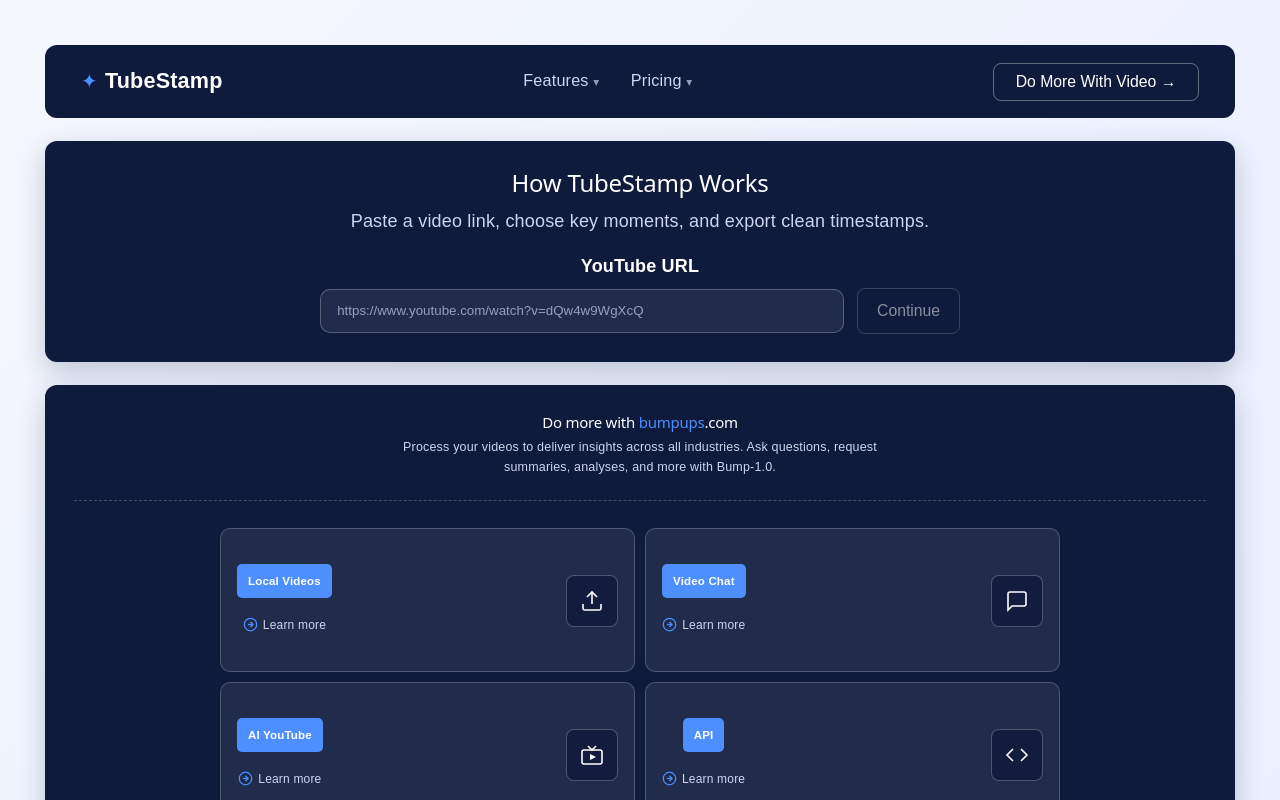
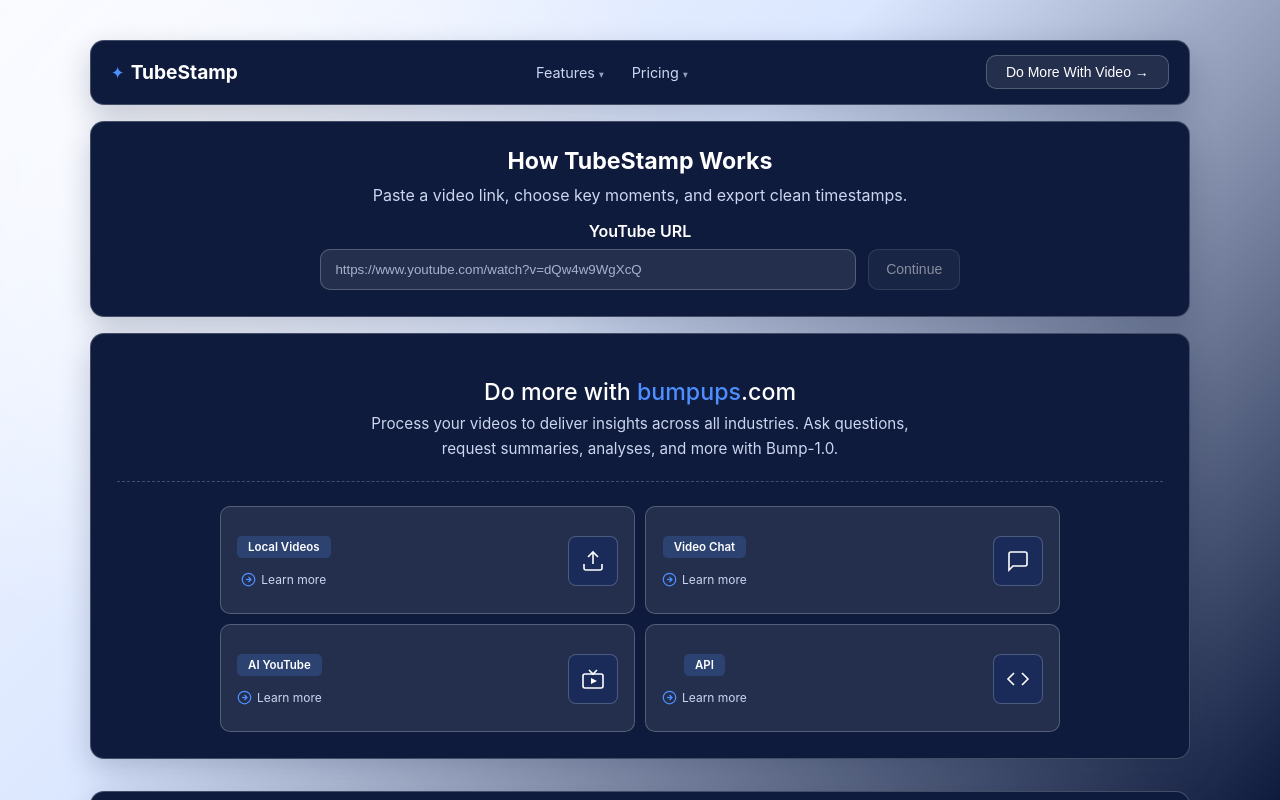
Before and after one commit to KwandileMgenge/tubestampprod, a React (Vite) app: page / in a window 1280 px wide. Shown: the top 800 px of the page. Built offline with nearby package versions, Linux system fonts and the light colour scheme.

Commit message:
UI refined and looks clean

```diff
--- a/index.html
+++ b/index.html
@@ -4,7 +4,11 @@
     <meta charset="UTF-8" />
     <link rel="icon" type="image/svg+xml" href="/favicon.svg" />
     <meta name="viewport" content="width=device-width, initial-scale=1.0" />
-    <title>tubestampprod</title>
+    <meta
+      name="description"
+      content="TubeStamp turns YouTube videos into clean timestamps, fast summaries, and smarter publishing workflows."
+    />
+    <title>TubeStamp | AI YouTube Timestamps and Video Summaries</title>
   </head>
   <body>
     <div id="root"></div>
--- a/src/App.css
+++ b/src/App.css
@@ -1,184 +1,4 @@
-.counter {
-  font-size: 16px;
-  padding: 5px 10px;
-  border-radius: 5px;
-  color: var(--accent);
-  background: var(--accent-bg);
-  border: 2px solid transparent;
-  transition: border-color 0.3s;
-  margin-bottom: 24px;
-
-  &:hover {
-    border-color: var(--accent-border);
-  }
-  &:focus-visible {
-    outline: 2px solid var(--accent);
-    outline-offset: 2px;
-  }
+.app-shell {
+  min-height: 100vh;
+  width: 100%;
 }
-
-.hero {
-  position: relative;
-
-  .base,
-  .framework,
-  .vite {
-    inset-inline: 0;
-    margin: 0 auto;
-  }
-
-  .base {
-    width: 170px;
-    position: relative;
-    z-index: 0;
-  }
-
-  .framework,
-  .vite {
-    position: absolute;
-  }
-
-  .framework {
-    z-index: 1;
-    top: 34px;
-    height: 28px;
-    transform: perspective(2000px) rotateZ(300deg) rotateX(44deg) rotateY(39deg)
-      scale(1.4);
-  }
-
-  .vite {
-    z-index: 0;
-    top: 107px;
-    height: 26px;
-    width: auto;
-    transform: perspective(2000px) rotateZ(300deg) rotateX(40deg) rotateY(39deg)
-      scale(0.8);
-  }
-}
-
-#center {
-  display: flex;
-  flex-direction: column;
-  gap: 25px;
-  place-content: center;
-  place-items: center;
-  flex-grow: 1;
-
-  @media (max-width: 1024px) {
-    padding: 32px 20px 24px;
-    gap: 18px;
-  }
-}
-
-#next-steps {
-  display: flex;
-  border-top: 1px solid var(--border);
-  text-align: left;
-
-  & > div {
-    flex: 1 1 0;
-    padding: 32px;
-    @media (max-width: 1024px) {
-      padding: 24px 20px;
-    }
-  }
-
-  .icon {
-    margin-bottom: 16px;
-    width: 22px;
-    height: 22px;
-  }
-
-  @media (max-width: 1024px) {
-    flex-direction: column;
-    text-align: center;
-  }
-}
-
-#docs {
-  border-right: 1px solid var(--border);
-
-  @media (max-width: 1024px) {
-    border-right: none;
-    border-bottom: 1px solid var(--border);
-  }
-}
-
-#next-steps ul {
-  list-style: none;
-  padding: 0;
-  display: flex;
-  gap: 8px;
-  margin: 32px 0 0;
-
-  .logo {
-    height: 18px;
-  }
-
-  a {
-    color: var(--text-h);
-    font-size: 16px;
-    border-radius: 6px;
-    background: var(--social-bg);
-    display: flex;
-    padding: 6px 12px;
-    align-items: center;
-    gap: 8px;
-    text-decoration: none;
-    transition: box-shadow 0.3s;
-
-    &:hover {
-      box-shadow: var(--shadow);
-    }
-    .button-icon {
-      height: 18px;
-      width: 18px;
-    }
-  }
-
-  @media (max-width: 1024px) {
-    margin-top: 20px;
-    flex-wrap: wrap;
-    justify-content: center;
-
-    li {
-      flex: 1 1 calc(50% - 8px);
-    }
-
-    a {
-      width: 100%;
-      justify-content: center;
-      box-sizing: border-box;
-    }
-  }
-}
-
-#spacer {
-  height: 88px;
-  border-top: 1px solid var(--border);
-  @media (max-width: 1024px) {
-    height: 48px;
-  }
-}
-
-.ticks {
-  position: relative;
-  width: 100%;
-
-  &::before,
-  &::after {
-    content: '';
-    position: absolute;
-    top: -4.5px;
-    border: 5px solid transparent;
-  }
-
-  &::before {
-    left: 0;
-    border-left-color: var(--border);
-  }
-  &::after {
-    right: 0;
-    border-right-color: var(--border);
-  }
-}
--- a/src/App.jsx
+++ b/src/App.jsx
@@ -1,7 +1,12 @@
-import LandingPage from './unAuth/components/LandingPage'
+import "./App.css";
+import LandingPage from "./unAuth/components/LandingPage";
 
 function App() {
-  return <LandingPage />
+  return (
+    <div className="app-shell">
+      <LandingPage />
+    </div>
+  );
 }
 
-export default App
+export default App;
--- a/src/index.css
+++ b/src/index.css
@@ -1,109 +1,37 @@
 :root {
-  --text: #6b6375;
-  --text-h: #08060d;
-  --bg: #fff;
-  --border: #e5e4e7;
-  --code-bg: #f4f3ec;
-  --accent: #aa3bff;
-  --accent-bg: rgba(170, 59, 255, 0.1);
-  --accent-border: rgba(170, 59, 255, 0.5);
-  --social-bg: rgba(244, 243, 236, 0.5);
-  --shadow:
-    rgba(0, 0, 0, 0.1) 0 10px 15px -3px, rgba(0, 0, 0, 0.05) 0 4px 6px -2px;
-
-  --sans: system-ui, 'Segoe UI', Roboto, sans-serif;
-  --heading: system-ui, 'Segoe UI', Roboto, sans-serif;
-  --mono: ui-monospace, Consolas, monospace;
-
-  font: 18px/145% var(--sans);
-  letter-spacing: 0.18px;
-  color-scheme: light dark;
-  color: var(--text);
-  background: var(--bg);
-  font-synthesis: none;
-  text-rendering: optimizeLegibility;
-  -webkit-font-smoothing: antialiased;
-  -moz-osx-font-smoothing: grayscale;
-
-  @media (max-width: 1024px) {
-    font-size: 16px;
-  }
+  --bg-start: #f7f9ff;
+  --bg-mid: #dbe7ff;
+  --bg-end: #0f1b3d;
+  --panel: #0f1b3d;
+  --panel-soft: #1a2b5a;
+  --surface: rgba(255, 255, 255, 0.09);
+  --surface-border: rgba(255, 255, 255, 0.22);
+  --text-main: #ffffff;
+  --text-muted: #ccd6f0;
+  --text-body: #3a4a78;
+  --brand: #4e8fff;
+  --radius-lg: 14px;
+  --radius-md: 10px;
+  --shadow-lg: 0 12px 30px rgba(15, 27, 61, 0.22);
+  --font-main: "Inter", "Segoe UI", Tahoma, Geneva, Verdana, sans-serif;
 }
 
-@media (prefers-color-scheme: dark) {
-  :root {
-    --text: #9ca3af;
-    --text-h: #f3f4f6;
-    --bg: #16171d;
-    --border: #2e303a;
-    --code-bg: #1f2028;
-    --accent: #c084fc;
-    --accent-bg: rgba(192, 132, 252, 0.15);
-    --accent-border: rgba(192, 132, 252, 0.5);
-    --social-bg: rgba(47, 48, 58, 0.5);
-    --shadow:
-      rgba(0, 0, 0, 0.4) 0 10px 15px -3px, rgba(0, 0, 0, 0.25) 0 4px 6px -2px;
-  }
-
-  #social .button-icon {
-    filter: invert(1) brightness(2);
-  }
+*,
+*::before,
+*::after {
+  box-sizing: border-box;
 }
 
 body {
   margin: 0;
+  font-family: var(--font-main);
+  color: var(--text-body);
+  background:
+    radial-gradient(circle at 15% 20%, rgba(255, 255, 255, 0.7) 0%, transparent 38%),
+    linear-gradient(135deg, var(--bg-start) 0%, var(--bg-mid) 42%, var(--bg-end) 100%);
+  background-attachment: fixed;
 }
 
 #root {
-  width: 100%;
-  margin: 0;
-  text-align: center;
-  min-height: 100svh;
-  display: flex;
-  flex-direction: column;
-  box-sizing: border-box;
+  min-height: 100vh;
 }
-
-h1,
-h2 {
-  font-family: var(--heading);
-  font-weight: 500;
-  color: var(--text-h);
-}
-
-h1 {
-  font-size: 56px;
-  letter-spacing: -1.68px;
-  margin: 32px 0;
-  @media (max-width: 1024px) {
-    font-size: 36px;
-    margin: 20px 0;
-  }
-}
-h2 {
-  font-size: 24px;
-  line-height: 118%;
-  letter-spacing: -0.24px;
-  margin: 0 0 8px;
-  @media (max-width: 1024px) {
-    font-size: 20px;
-  }
-}
-p {
-  margin: 0;
-}
-
-code,
-.counter {
-  font-family: var(--mono);
-  display: inline-flex;
-  border-radius: 4px;
-  color: var(--text-h);
-}
-
-code {
-  font-size: 15px;
-  line-height: 135%;
-  padding: 4px 8px;
-  background: var(--code-bg);
-}
--- a/src/unAuth/components/BumpUps.css
+++ b/src/unAuth/components/BumpUps.css
@@ -1,8 +1,9 @@
 .domore {
-  background-color: #0f1b3d;
-  border-radius: 12px;
+  background-color: var(--panel);
+  border-radius: var(--radius-lg);
+  border: 1px solid var(--surface-border);
   padding: 1.6rem;
-  box-shadow: 0 10px 28px rgba(15, 27, 61, 0.22);
+  box-shadow: var(--shadow-lg);
   text-align: center;
 }
 
@@ -16,19 +17,19 @@
 }
 
 .domore__top h2 {
-  font-size: 15px;
+  font-size: 1.45rem;
   font-weight: 500;
-  color: #ffffff;
+  color: var(--text-main);
   margin-bottom: 6px;
 }
 
 .domore__brand {
-  color: #4e8fff;
+  color: var(--brand);
 }
 
 .domore__top p {
-  font-size: 12.5px;
-  color: #ccd6f0;
+  font-size: 0.95rem;
+  color: var(--text-muted);
   line-height: 1.6;
   max-width: 540px;
   margin: 0 auto;
@@ -43,9 +44,9 @@
 }
 
 .domore__card {
-  background-color: rgba(255, 255, 255, 0.08);
-  border: 1.5px solid rgba(255, 255, 255, 0.2);
-  border-radius: 10px;
+  background-color: var(--surface);
+  border: 1px solid var(--surface-border);
+  border-radius: var(--radius-md);
   padding: 18px 16px 16px;
   display: flex;
   align-items: center;
@@ -56,8 +57,8 @@
 }
 
 .domore__card:hover {
-  background-color: rgba(255, 255, 255, 0.12);
-  border-color: rgba(255, 255, 255, 0.4);
+  background-color: rgba(78, 143, 255, 0.16);
+  border-color: rgba(78, 143, 255, 0.48);
 }
 
 .domore__card-left {
@@ -71,8 +72,8 @@
 .domore__badge {
   display: inline-flex;
   align-items: center;
-  background-color: #4e8fff;
-  color: #ffffff;
+  background-color: rgba(78, 143, 255, 0.2);
+  color: var(--text-main);
   font-size: 11.5px;
   font-weight: 600;
   padding: 4px 11px;
@@ -86,21 +87,21 @@
   justify-content: center;
   gap: 5px;
   font-size: 12px;
-  color: #ccd6f0;
+  color: var(--text-muted);
   text-decoration: none;
   transition: color 0.15s;
 }
 
 .domore__learn:hover {
-  color: #ffffff;
+  color: var(--text-main);
 }
 
 .domore__icon {
   width: 50px;
   height: 50px;
-  background-color: rgba(15, 27, 61, 0.85);
-  border: 1.5px solid rgba(255, 255, 255, 0.25);
-  color: #ffffff;
+  background-color: var(--panel-soft);
+  border: 1px solid var(--surface-border);
+  color: var(--text-main);
   border-radius: 8px;
   display: flex;
   align-items: center;
--- a/src/unAuth/components/LandingPage.css
+++ b/src/unAuth/components/LandingPage.css
@@ -2,54 +2,22 @@
   min-height: 100vh;
   width: 100%;
   padding: 2.5rem;
-  background: linear-gradient(135deg, #f5f7ff 0%, #e6eeff 100%);
-  font-family: Arial, sans-serif;
   display: flex;
   align-items: center;
   justify-content: center;
-  box-sizing: border-box;
 }
 
 .landing-container {
   width: 100%;
-  max-width: 1200px;
+  max-width: 1100px;
   margin: 0 auto;
   display: flex;
   flex-direction: column;
-  gap: 1.25rem;
-}
-
-.landing-card {
-  width: 100%;
-  box-sizing: border-box;
-  background-color: #ffffff;
-  border-radius: 12px;
-  padding: 2.25rem 2rem;
-  box-shadow: 0 4px 16px rgba(0, 0, 0, 0.08);
-}
-
-.landing-card h1 {
-  margin: 0 0 0.5rem;
-  font-size: 1.85rem;
-  color: #1f2d5c;
-}
-
-.landing-card p {
-  margin: 0;
-  font-size: 1.1rem;
-  color: #4b5b86;
+  gap: 1rem;
 }
 
 @media (max-width: 768px) {
   .landing-page {
     padding: 1rem;
   }
-
-  .landing-container {
-    width: 100%;
-  }
-
-  .landing-card {
-    padding: 1.5rem 1.25rem;
-  }
 }
--- a/src/unAuth/components/NavBar.css
+++ b/src/unAuth/components/NavBar.css
@@ -3,9 +3,12 @@
   align-items: center;
   justify-content: space-between;
   gap: 1rem;
-  padding: 0.85rem 2rem;
-  background-color: #0f1b3d;
-  border-radius: 12px;
+  padding: 0.9rem 1.25rem;
+  background-color: var(--panel);
+  border: 1px solid var(--surface-border);
+  border-radius: var(--radius-lg);
+  box-shadow: var(--shadow-lg);
+  flex-wrap: wrap;
 }
 
 .nav-brand {
@@ -14,12 +17,12 @@
   gap: 0.4rem;
   font-size: 1.2rem;
   font-weight: 700;
-  color: #ffffff;
+  color: var(--text-main);
   white-space: nowrap;
 }
 
 .nav-logo-icon {
-  color: #4e8fff;
+  color: var(--brand);
   font-size: 1.1rem;
 }
 
@@ -29,7 +32,7 @@
 }
 
 .nav-links a {
-  color: #ccd6f0;
+  color: var(--text-muted);
   text-decoration: none;
   font-size: 0.9rem;
   font-weight: 400;
@@ -39,8 +42,8 @@
 }
 
 .nav-links a:hover {
-  background-color: rgba(255, 255, 255, 0.08);
-  color: #ffffff;
+  background-color: var(--surface);
+  color: var(--text-main);
 }
 
 .nav-chevron {
@@ -54,28 +57,12 @@
   gap: 0.6rem;
 }
 
-.nav-btn-login {
-  background-color: #f5c542;
-  color: #1a1a1a;
-  border: none;
+.nav-btn-cta {
+  background-color: var(--surface);
+  color: var(--text-main);
+  border: 1px solid var(--surface-border);
   padding: 0.5rem 1.2rem;
-  border-radius: 8px;
-  font-size: 0.875rem;
-  font-weight: 600;
-  cursor: pointer;
-  transition: opacity 0.15s;
-}
-
-.nav-btn-login:hover {
-  opacity: 0.9;
-}
-
-.nav-btn-cta {
-  background-color: transparent;
-  color: #ffffff;
-  border: 1.5px solid rgba(255, 255, 255, 0.35);
-  padding: 0.5rem 1.2rem;
-  border-radius: 8px;
+  border-radius: var(--radius-md);
   font-size: 0.875rem;
   font-weight: 500;
   cursor: pointer;
@@ -83,6 +70,18 @@
 }
 
 .nav-btn-cta:hover {
-  background-color: rgba(255, 255, 255, 0.08);
-  border-color: rgba(255, 255, 255, 0.6);
+  background-color: rgba(78, 143, 255, 0.18);
+  border-color: rgba(78, 143, 255, 0.48);
 }
+
+@media (max-width: 700px) {
+  .nav-bar {
+    justify-content: center;
+  }
+
+  .nav-links,
+  .nav-actions {
+    width: 100%;
+    justify-content: center;
+  }
+}
--- a/src/unAuth/components/Timestamp.css
+++ b/src/unAuth/components/Timestamp.css
@@ -1,19 +1,21 @@
 .timestamp {
-  background-color: #0f1b3d;
-  border-radius: 12px;
+  background-color: var(--panel);
+  border-radius: var(--radius-lg);
+  border: 1px solid var(--surface-border);
   padding: 1.6rem;
-  box-shadow: 0 10px 28px rgba(15, 27, 61, 0.22);
+  box-shadow: var(--shadow-lg);
   text-align: center;
 }
 
 .timestamp h2 {
   margin: 0 0 0.6rem;
-  color: #ffffff;
+  color: var(--text-main);
+  font-size: 1.45rem;
 }
 
 .timestamp p {
   margin: 0;
-  color: #ccd6f0;
+  color: var(--text-muted);
 }
 
 .timestamp__form {
@@ -28,7 +30,7 @@
 
 .timestamp__label {
   font-weight: 600;
-  color: #ffffff;
+  color: var(--text-main);
   align-self: center;
 }
 
@@ -47,19 +49,19 @@
   min-width: 280px;
   padding: 0.75rem 0.9rem;
   border-radius: 10px;
-  border: 1.5px solid rgba(255, 255, 255, 0.25);
-  background-color: rgba(255, 255, 255, 0.08);
-  color: #ffffff;
+  border: 1px solid var(--surface-border);
+  background-color: var(--surface);
+  color: var(--text-main);
   outline: none;
   transition: border-color 160ms ease, box-shadow 160ms ease;
 }
 
 .timestamp__input::placeholder {
-  color: rgba(204, 214, 240, 0.68);
+  color: rgba(204, 214, 240, 0.78);
 }
 
 .timestamp__input:focus {
-  border-color: #4e8fff;
+  border-color: var(--brand);
   box-shadow: 0 0 0 4px rgba(78, 143, 255, 0.16);
 }
 
@@ -80,11 +82,11 @@
 }
 
 .timestamp__button {
-  border: 1.5px solid rgba(255, 255, 255, 0.35);
-  border-radius: 8px;
+  border: 1px solid var(--surface-border);
+  border-radius: var(--radius-md);
   padding: 0.72rem 1.05rem;
-  background: transparent;
-  color: #fff;
+  background: var(--surface);
+  color: var(--text-main);
   font-size: 0.875rem;
   font-weight: 500;
   white-space: nowrap;
@@ -99,8 +101,8 @@
 }
 
 .timestamp__button:hover:not(:disabled) {
-  background-color: rgba(255, 255, 255, 0.08);
-  border-color: rgba(255, 255, 255, 0.6);
+  background-color: rgba(78, 143, 255, 0.18);
+  border-color: rgba(78, 143, 255, 0.48);
 }
 
 .timestamp__button:active:not(:disabled) {
```
Also changed, not shown: src/unAuth/components/Footer.css (+20 -19 lines).
